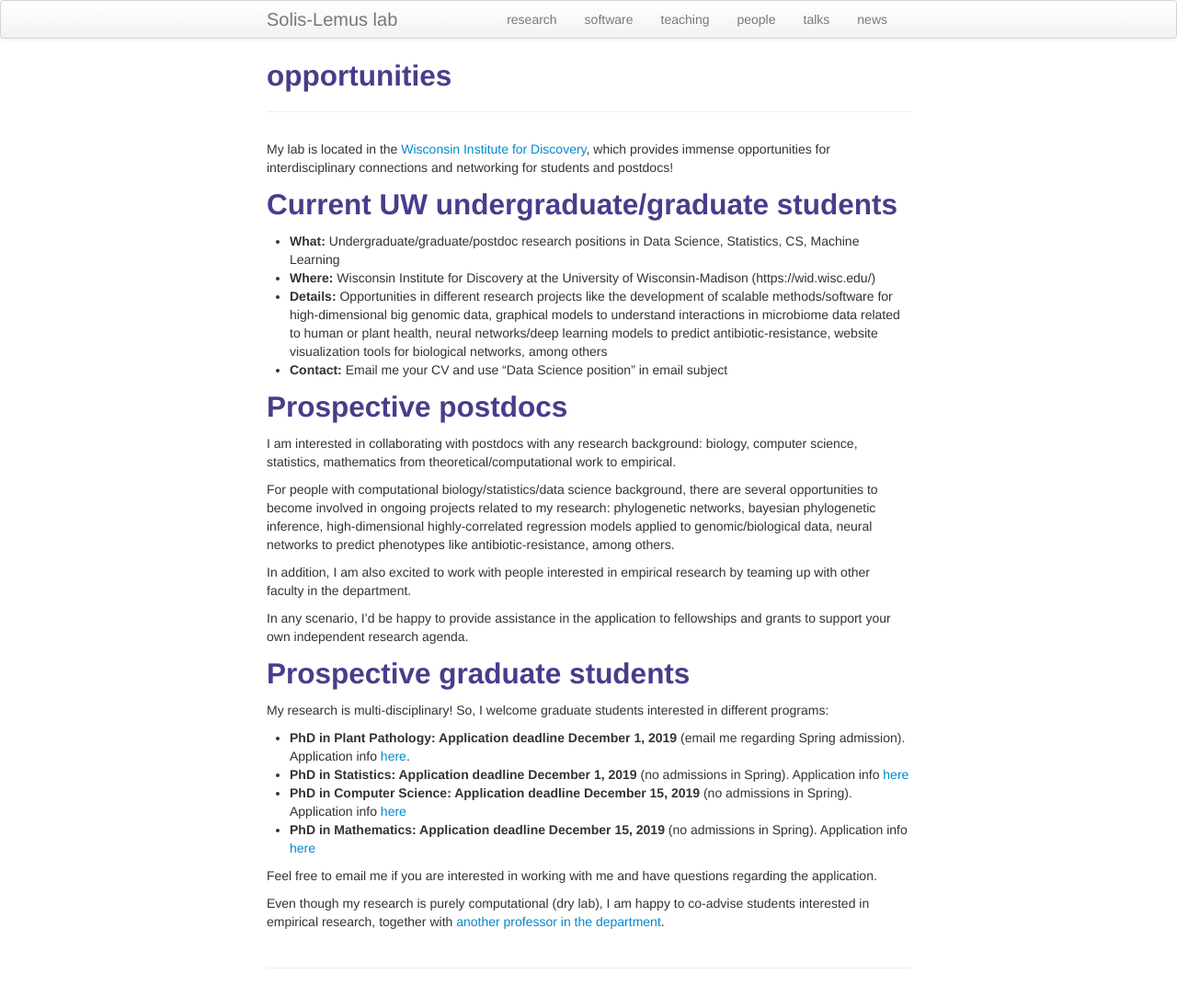
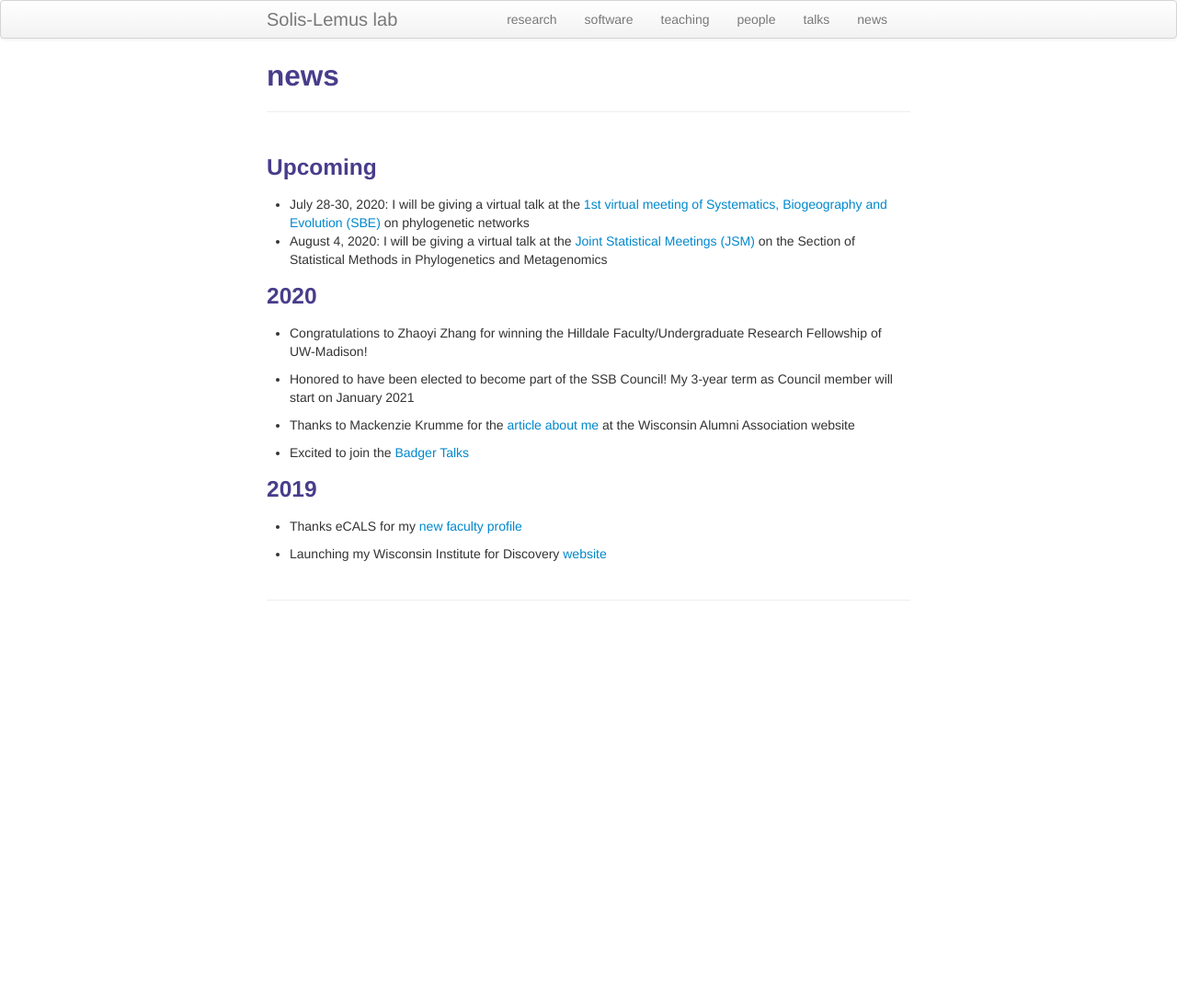
Before and after one commit to solislemuslab/solislemuslab.github.io, a Jekyll site: the page built from pages/news.md, in a window 1280 px wide. Shown: the whole page at 92% size. Built offline with Jekyll 4.4.1, drawn with Linux system fonts in a browser that asks for light colours; after the commit the page ends 900 px from its top, so only the background shows below that.

Commit message:
added news

```diff
--- a/pages/news.md
+++ b/pages/news.md
@@ -1,36 +1,25 @@
 ---
 layout: page
-title: opportunities
-description: Claudia Solis-Lemus
+title: news
+description: Solis-Lemus lab
 ---
 
-My lab is located in the [Wisconsin Institute for Discovery](https://wid.wisc.edu/), which provides immense opportunities for interdisciplinary connections and networking for students and postdocs!
+### Upcoming
+- July 28-30, 2020: I will be giving a virtual talk at the [1st virtual meeting of Systematics, Biogeography and Evolution (SBE)](https://www.eventbrite.com.ar/e/first-virtual-meeting-of-systematic-biogeography-evolution-sbe-tickets-106645918814) on phylogenetic networks
+- August 4, 2020: I will be giving a virtual talk at the [Joint Statistical Meetings (JSM)](https://ww2.amstat.org/meetings/jsm/2020/onlineprogram/index.cfm) on the Section of Statistical Methods in Phylogenetics and Metagenomics
 
-## Current UW undergraduate/graduate students
+### 2020
 
-- **What:** Undergraduate/graduate/postdoc research positions in Data Science, Statistics, CS, Machine Learning
-- **Where:** Wisconsin Institute for Discovery at the University of Wisconsin-Madison (https://wid.wisc.edu/)
-- **Details:** Opportunities in different research projects like the development of scalable methods/software for high-dimensional big genomic data, graphical models to understand interactions in microbiome data related to human or plant health, neural networks/deep learning models to predict antibiotic-resistance, website visualization tools for biological networks, among others
-- **Contact:** Email me your CV and use "Data Science position" in email subject
+- Congratulations to Zhaoyi Zhang for winning the Hilldale Faculty/Undergraduate Research Fellowship of UW-Madison!
 
-## Prospective postdocs
+- Honored to have been elected to become part of the SSB Council! My 3-year term as Council member will start on January 2021
 
-I am interested in collaborating with postdocs with any research background: biology, computer science, statistics, mathematics from theoretical/computational work to empirical.
+- Thanks to Mackenzie Krumme for the [article about me](https://www.uwalumni.com/news/the-flip-of-a-coin/) at the Wisconsin Alumni Association website
 
-For people with computational biology/statistics/data science background, there are several opportunities to become involved in ongoing projects related to my research: phylogenetic networks, bayesian phylogenetic inference, high-dimensional highly-correlated regression models applied to genomic/biological data, neural networks to predict phenotypes like antibiotic-resistance, among others.
+- Excited to join the [Badger Talks](https://badgertalks.wisc.edu/speaker/claudia-solis-lemus/)
 
-In addition, I am also excited to work with people interested in empirical research by teaming up with other faculty in the department.
+### 2019
 
-In any scenario, I'd be happy to provide assistance in the application to fellowships and grants to support your own independent research agenda.
+- Thanks eCALS for my [new faculty profile](https://ecals.cals.wisc.edu/2019/10/09/new-faculty-profile-claudia-solis-lemus-develops-statistical-models-to-answer-biological-questions/)
 
-## Prospective graduate students
-
-My research is multi-disciplinary! So, I welcome graduate students interested in different programs:
-- **PhD in Plant Pathology: Application deadline December 1, 2019** (email me regarding Spring admission). Application info [here](https://plantpath.wisc.edu/application-process/).
-- **PhD in Statistics: Application deadline December 1, 2019** (no admissions in Spring). Application info [here](https://stat.wisc.edu/graduate-studies/phd-program/)
-- **PhD in Computer Science: Application deadline December 15, 2019** (no admissions in Spring). Application info [here](https://www.cs.wisc.edu/graduate/ms-and-phd-program/)
-- **PhD in Mathematics: Application deadline December 15, 2019** (no admissions in Spring). Application info [here](https://www.math.wisc.edu/node/11)
-
-Feel free to email me if you are interested in working with me and have questions regarding the application.
-
-Even though my research is purely computational (dry lab), I am happy to co-advise students interested in empirical research, together with [another professor in the department](https://plantpath.wisc.edu/faculty-3/).
+- Launching my Wisconsin Institute for Discovery [website](https://wid.wisc.edu/people/claudia-solis-lemus/)
```
Also changed, not shown: pages/people.md (+32 -0 lines), pages/research.md (+1 -1 lines).
